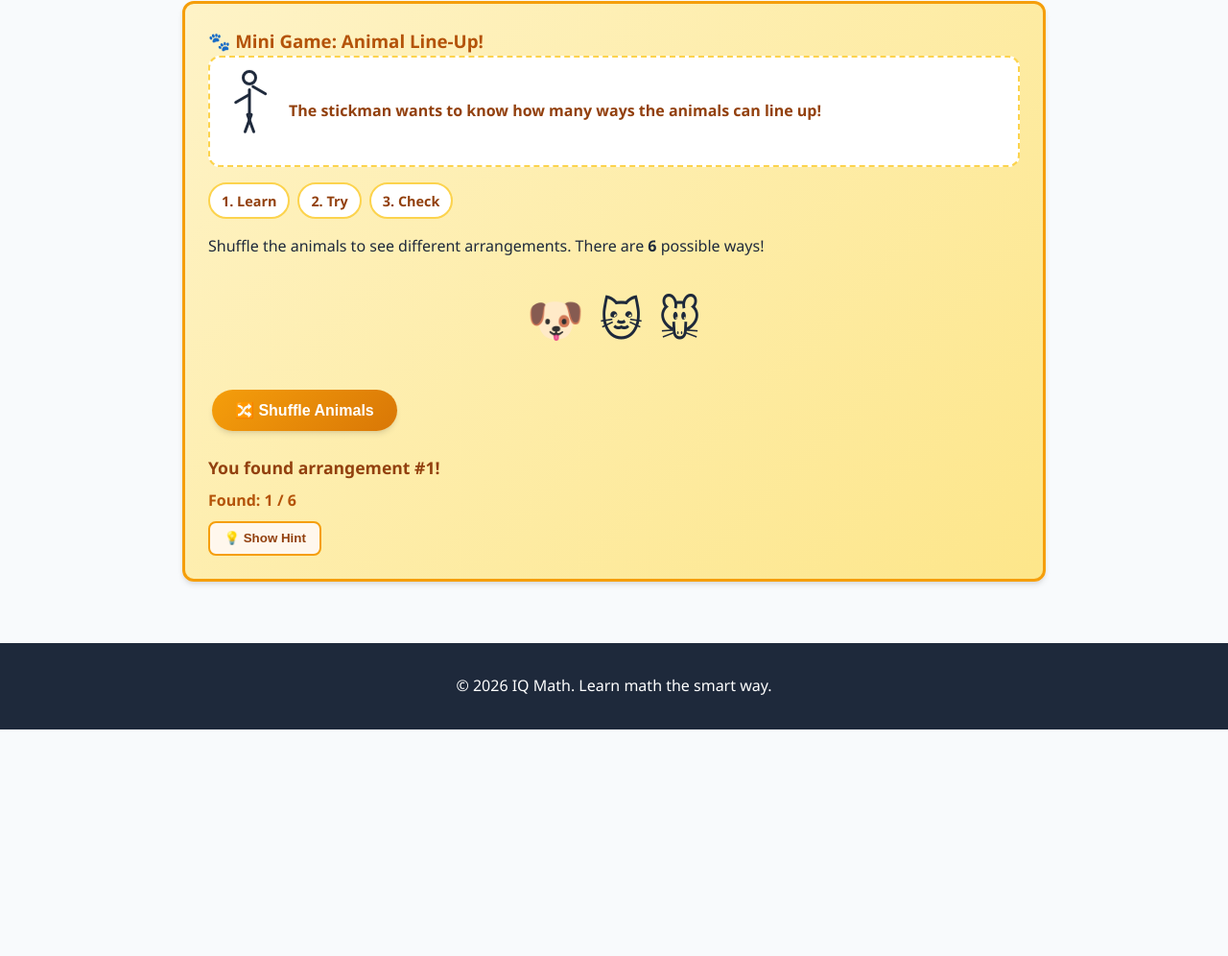
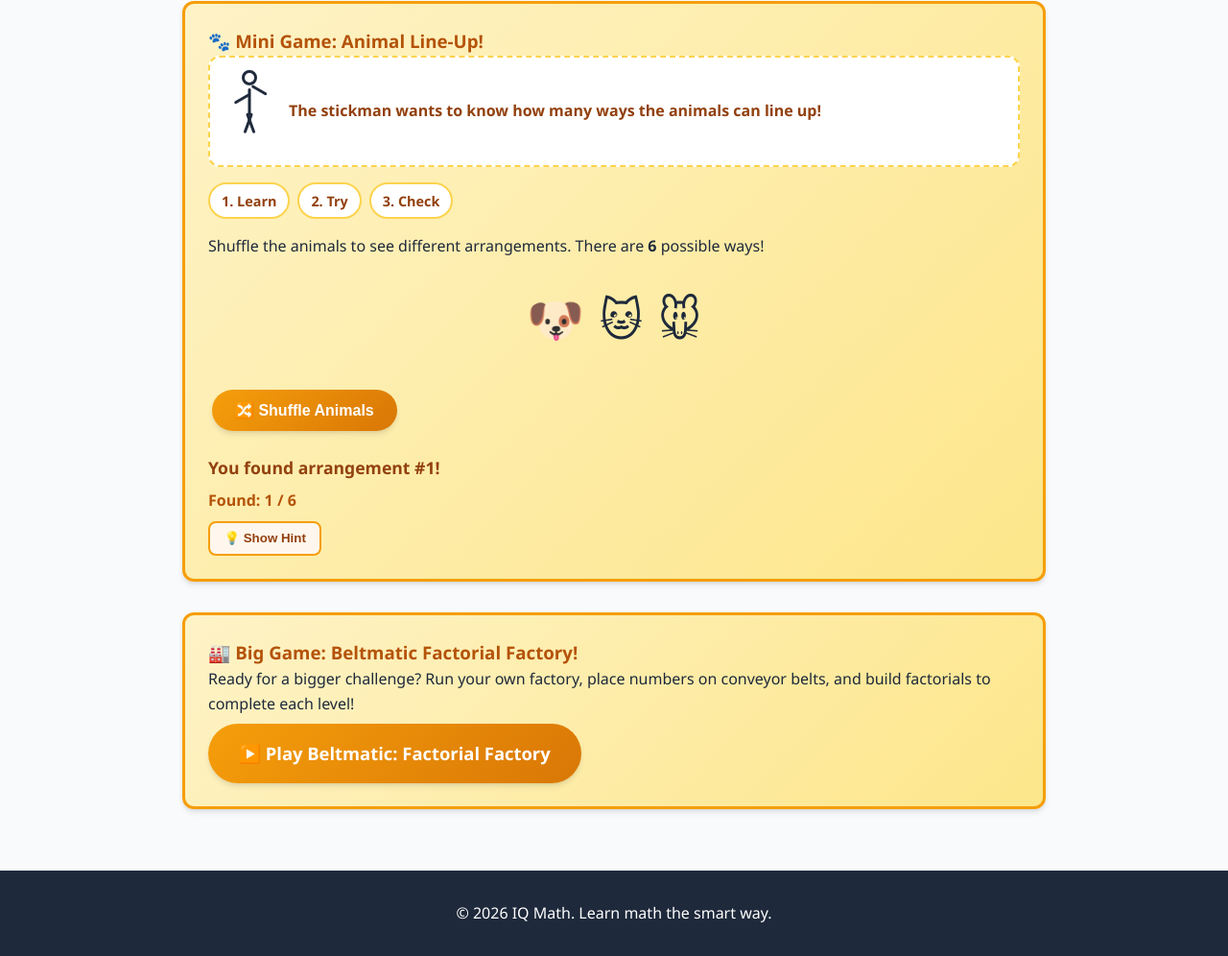
Before and after one commit to kristb98/iq-math, a plain HTML site: page factorial.html in a window 1280 px wide. Shown: the part 1831-2827 px from the top of the page at 96% size. Before the commit the page ends 2591 px from the top, so only its background shows below. Drawn offline with Linux system fonts and the light colour scheme.

Commit message:
Add link button to Beltmatic Factorial Factory game from Factorials page

```diff
--- a/factorial.html
+++ b/factorial.html
@@ -99,6 +99,12 @@
                     <p id="animal-message" class="game-feedback">You found arrangement #1!</p>
                     <p class="game-score">Found: <span id="animal-found">1</span> / <span id="animal-max">6</span></p>
                 </div>
+
+                <div class="game-box">
+                    <h3>🏭 Big Game: Beltmatic Factorial Factory!</h3>
+                    <p>Ready for a bigger challenge? Run your own factory, place numbers on conveyor belts, and build factorials to complete each level!</p>
+                    <a href="beltmatic_factorial_factory.html" class="game-link-button">▶️ Play Beltmatic: Factorial Factory</a>
+                </div>
         </div>
     </main>
 
--- a/styles.css
+++ b/styles.css
@@ -994,6 +994,26 @@ code {
     transform: scale(0.98);
 }
 
+.game-link-button {
+    display: inline-block;
+    background: linear-gradient(135deg, #f59e0b, #d97706);
+    border-radius: 50px;
+    color: var(--white);
+    font-weight: 800;
+    font-size: 1.15rem;
+    padding: 1rem 2rem;
+    text-decoration: none;
+    box-shadow: var(--shadow);
+    transition: transform 0.2s, box-shadow 0.2s;
+    margin-top: 0.5rem;
+}
+
+.game-link-button:hover {
+    transform: translateY(-2px) scale(1.02);
+    box-shadow: 0 10px 20px -5px rgba(245, 158, 11, 0.4);
+    text-decoration: none;
+}
+
 .game-feedback {
     font-weight: 700;
     font-size: 1.1rem;
```
